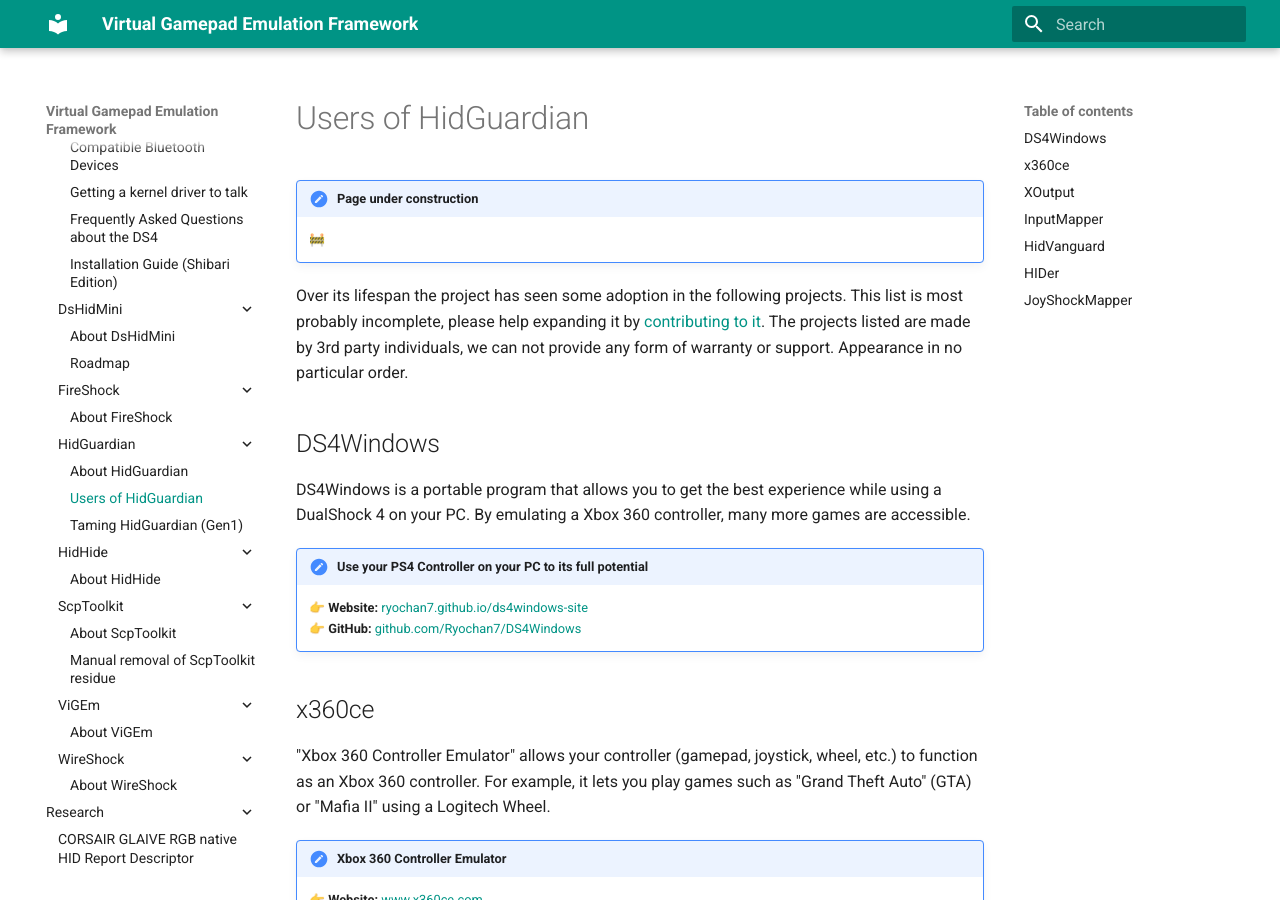
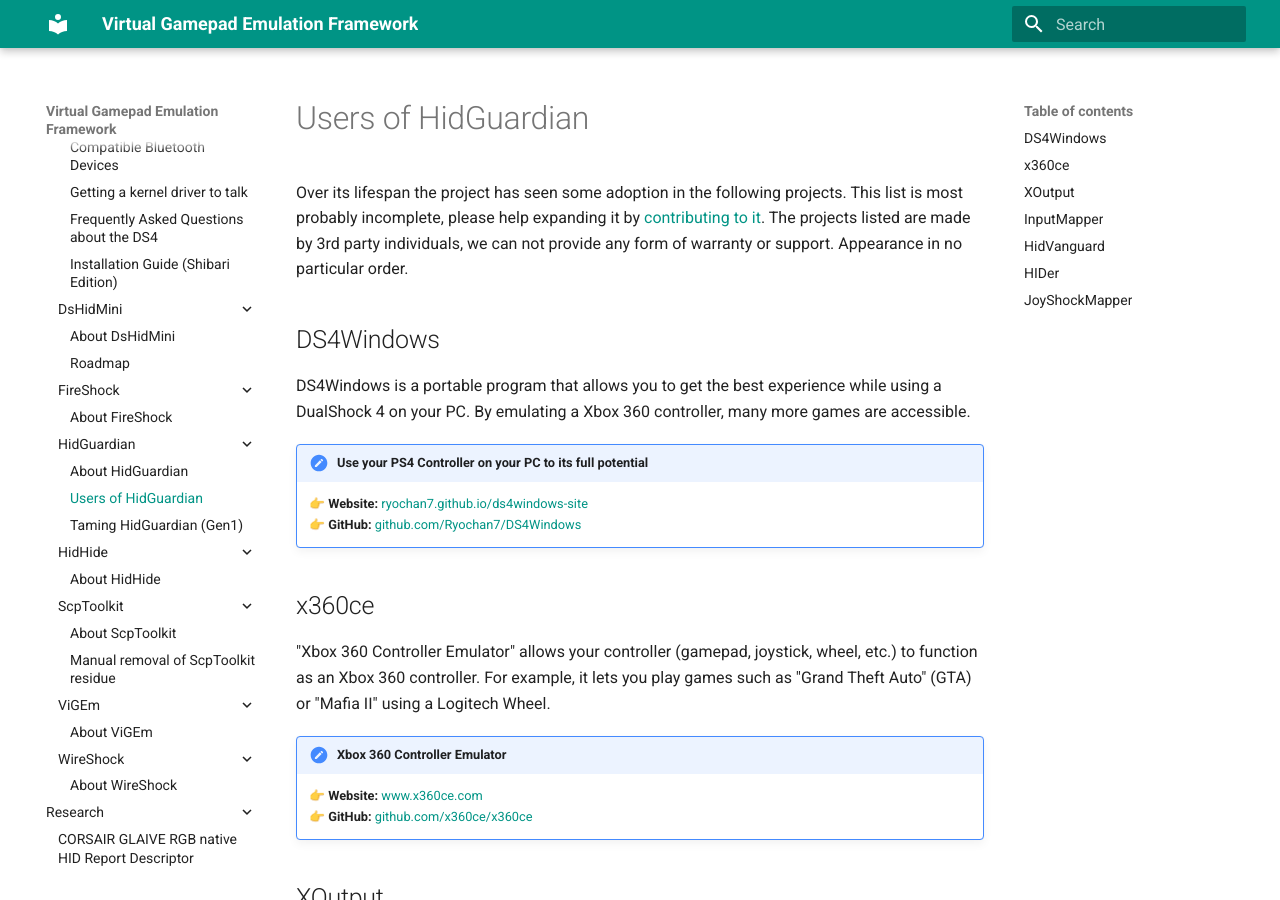
Before and after one commit to nefarius/ViGEm.github.io, an MkDocs documentation site: the page built from docs/projects/HidGuardian/Hall-of-fame.md, in a window 1280 px wide and 900 px high. Built offline with MkDocs 1.6.1 and Material for MkDocs 9.7.7, drawn with Linux system fonts in a browser that asks for light colours.

Commit message:
Removed under construction disclaimer

```diff
--- a/docs/projects/HidGuardian/Hall-of-fame.md
+++ b/docs/projects/HidGuardian/Hall-of-fame.md
@@ -1,7 +1,4 @@
 # Users of HidGuardian
-
-!!! attention "Page under construction"
-    🚧
 
 Over its lifespan the project has seen some adoption in the following projects. This list is most probably incomplete, please help expanding it by [contributing to it](https://github.com/ViGEm/ViGEm.github.io). The projects listed are made by 3rd party individuals, we can not provide any form of warranty or support. Appearance in no particular order.
 
```
